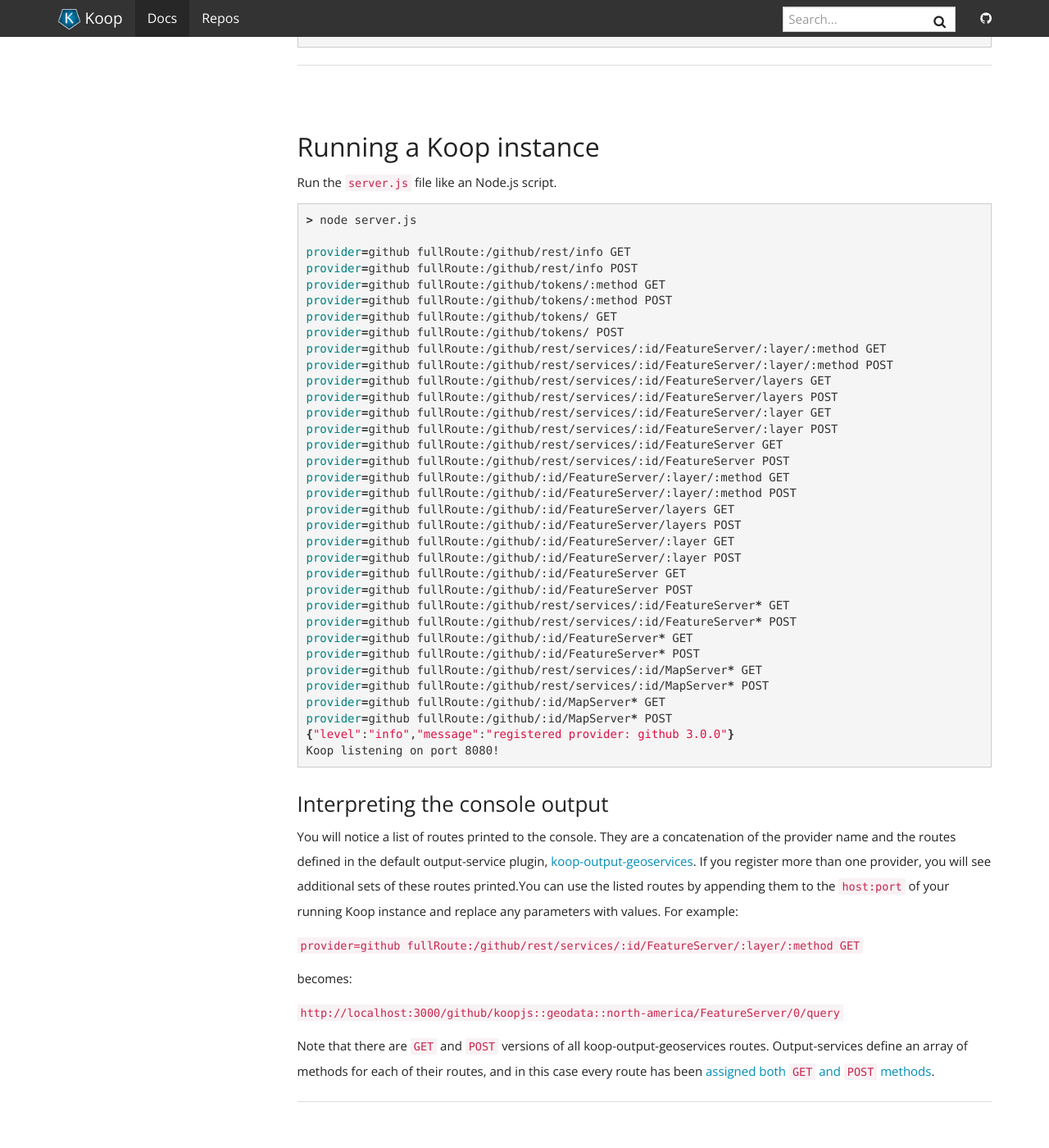
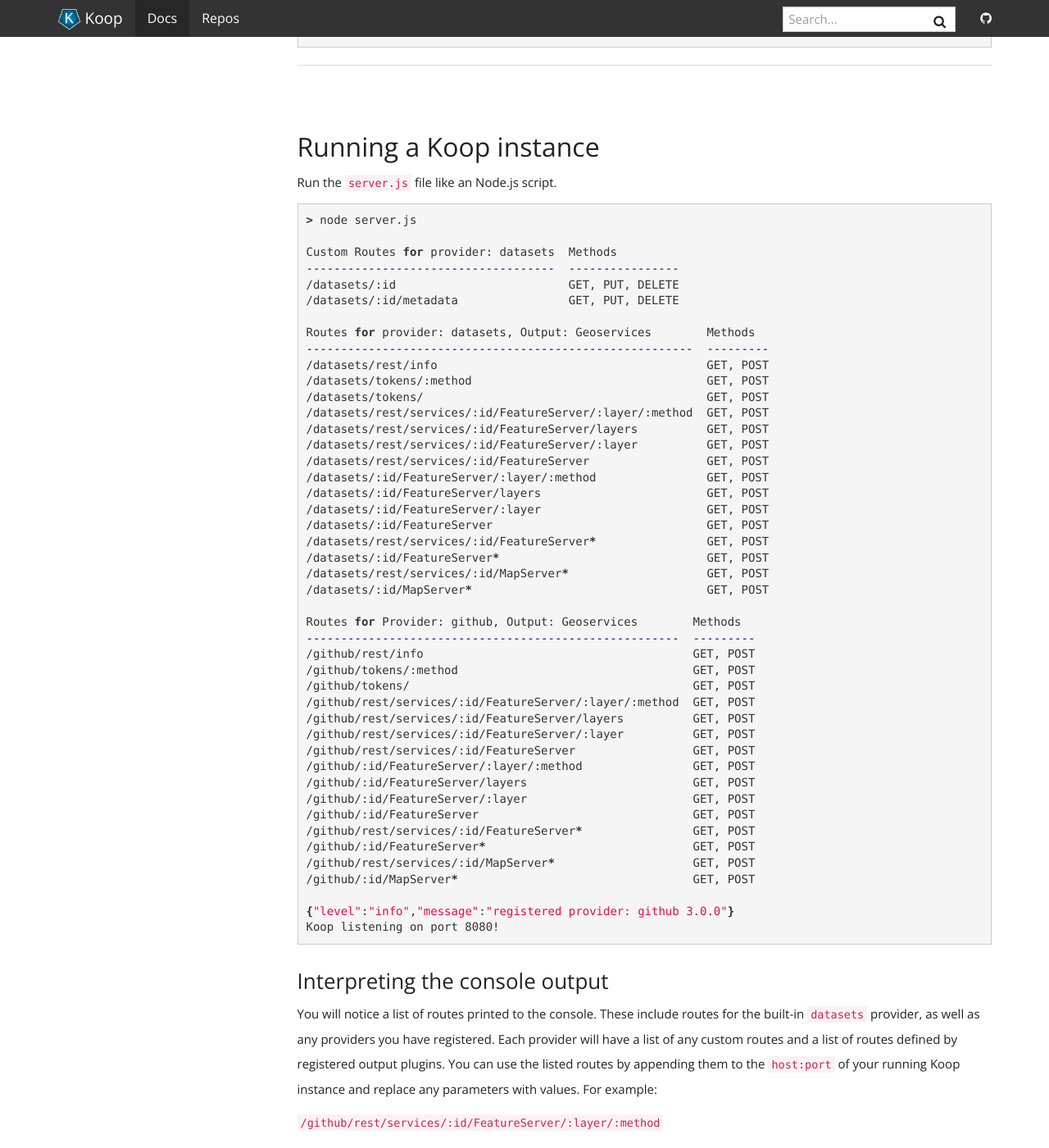
Before and after one commit to koopjs/koopjs.github.io, a Jekyll site: the page built from _docs/usage/koop-core.md, in a window 1280 px wide and 1400 px high, scrolled down 1102 px. Shown: the whole window at 82% size. Built offline with Jekyll 4.4.1, drawn with Linux system fonts in a browser that asks for light colours; nearby versions of some CDN libraries; some of the changed text lies outside the part shown.

Commit message:
Update koop-core doc to note default compression and how to disable.  Also update terminal output examples.

````diff
--- a/_docs/usage/koop-core.md
+++ b/_docs/usage/koop-core.md
@@ -58,44 +58,55 @@
 ```bash
 > node server.js
 
-provider=github fullRoute:/github/rest/info GET
-provider=github fullRoute:/github/rest/info POST
-provider=github fullRoute:/github/tokens/:method GET
-provider=github fullRoute:/github/tokens/:method POST
-provider=github fullRoute:/github/tokens/ GET
-provider=github fullRoute:/github/tokens/ POST
-provider=github fullRoute:/github/rest/services/:id/FeatureServer/:layer/:method GET
-provider=github fullRoute:/github/rest/services/:id/FeatureServer/:layer/:method POST
-provider=github fullRoute:/github/rest/services/:id/FeatureServer/layers GET
-provider=github fullRoute:/github/rest/services/:id/FeatureServer/layers POST
-provider=github fullRoute:/github/rest/services/:id/FeatureServer/:layer GET
-provider=github fullRoute:/github/rest/services/:id/FeatureServer/:layer POST
-provider=github fullRoute:/github/rest/services/:id/FeatureServer GET
-provider=github fullRoute:/github/rest/services/:id/FeatureServer POST
-provider=github fullRoute:/github/:id/FeatureServer/:layer/:method GET
-provider=github fullRoute:/github/:id/FeatureServer/:layer/:method POST
-provider=github fullRoute:/github/:id/FeatureServer/layers GET
-provider=github fullRoute:/github/:id/FeatureServer/layers POST
-provider=github fullRoute:/github/:id/FeatureServer/:layer GET
-provider=github fullRoute:/github/:id/FeatureServer/:layer POST
-provider=github fullRoute:/github/:id/FeatureServer GET
-provider=github fullRoute:/github/:id/FeatureServer POST
-provider=github fullRoute:/github/rest/services/:id/FeatureServer* GET
-provider=github fullRoute:/github/rest/services/:id/FeatureServer* POST
-provider=github fullRoute:/github/:id/FeatureServer* GET
-provider=github fullRoute:/github/:id/FeatureServer* POST
-provider=github fullRoute:/github/rest/services/:id/MapServer* GET
-provider=github fullRoute:/github/rest/services/:id/MapServer* POST
-provider=github fullRoute:/github/:id/MapServer* GET
-provider=github fullRoute:/github/:id/MapServer* POST
+Custom Routes for provider: datasets  Methods
+------------------------------------  ----------------
+/datasets/:id                         GET, PUT, DELETE
+/datasets/:id/metadata                GET, PUT, DELETE
+
+Routes for provider: datasets, Output: Geoservices        Methods
+--------------------------------------------------------  ---------
+/datasets/rest/info                                       GET, POST
+/datasets/tokens/:method                                  GET, POST
+/datasets/tokens/                                         GET, POST
+/datasets/rest/services/:id/FeatureServer/:layer/:method  GET, POST
+/datasets/rest/services/:id/FeatureServer/layers          GET, POST
+/datasets/rest/services/:id/FeatureServer/:layer          GET, POST
+/datasets/rest/services/:id/FeatureServer                 GET, POST
+/datasets/:id/FeatureServer/:layer/:method                GET, POST
+/datasets/:id/FeatureServer/layers                        GET, POST
+/datasets/:id/FeatureServer/:layer                        GET, POST
+/datasets/:id/FeatureServer                               GET, POST
+/datasets/rest/services/:id/FeatureServer*                GET, POST
+/datasets/:id/FeatureServer*                              GET, POST
+/datasets/rest/services/:id/MapServer*                    GET, POST
+/datasets/:id/MapServer*                                  GET, POST
+
+Routes for Provider: github, Output: Geoservices        Methods
+------------------------------------------------------  ---------
+/github/rest/info                                       GET, POST
+/github/tokens/:method                                  GET, POST
+/github/tokens/                                         GET, POST
+/github/rest/services/:id/FeatureServer/:layer/:method  GET, POST
+/github/rest/services/:id/FeatureServer/layers          GET, POST
+/github/rest/services/:id/FeatureServer/:layer          GET, POST
+/github/rest/services/:id/FeatureServer                 GET, POST
+/github/:id/FeatureServer/:layer/:method                GET, POST
+/github/:id/FeatureServer/layers                        GET, POST
+/github/:id/FeatureServer/:layer                        GET, POST
+/github/:id/FeatureServer                               GET, POST
+/github/rest/services/:id/FeatureServer*                GET, POST
+/github/:id/FeatureServer*                              GET, POST
+/github/rest/services/:id/MapServer*                    GET, POST
+/github/:id/MapServer*                                  GET, POST
+
 {"level":"info","message":"registered provider: github 3.0.0"}
 Koop listening on port 8080!
 ```
 
 ### Interpreting the console output
-You will notice a list of routes printed to the console. They are a concatenation of the provider name and the routes defined in the default output-service plugin, [koop-output-geoservices](https://github.com/koopjs/koop-output-geoservices). If you register more than one provider, you will see additional sets of these routes printed.You can use the listed routes by appending them to the `host:port` of your running Koop instance and replace any parameters with values. For example:
+You will notice a list of routes printed to the console. These include routes for the built-in `datasets` provider, as well as any providers you have registered. Each provider will have a list of any custom routes and a list of routes defined by registered output plugins. You can use the listed routes by appending them to the `host:port` of your running Koop instance and replace any parameters with values. For example:
 
-`provider=github fullRoute:/github/rest/services/:id/FeatureServer/:layer/:method GET`
+`/github/rest/services/:id/FeatureServer/:layer/:method`
 
 becomes:
 
@@ -106,9 +117,12 @@
 <hr>
 <br>
 
-## Koop setup options
+## Koop options
 
-#### Route prefixing
+### Disable compression
+As of v3.12.0, Koop adds Express compression by default.  If you do not want Express compression, you can disable it by adding a `disableCompression: true` to your Koop config file.
+
+### Route prefixing
 If needed, you can add a prefix to all of a registered provider's routes.  For example, if you wanted the fragment `/api/v1` prepended to you github provider routes you could register the provider like this:
 
 ```js
@@ -119,39 +133,26 @@
 which results in routes like:
 
 ```bash
-provider=github fullRoute:/api/v1/github/rest/info GET
-provider=github fullRoute:/api/v1/github/rest/info POST
-provider=github fullRoute:/api/v1/github/tokens/:method GET
-provider=github fullRoute:/api/v1/github/tokens/:method POST
-provider=github fullRoute:/api/v1/github/tokens/ GET
-provider=github fullRoute:/api/v1/github/tokens/ POST
-provider=github fullRoute:/api/v1/github/rest/services/:id/FeatureServer/:layer/:method GET
-provider=github fullRoute:/api/v1/github/rest/services/:id/FeatureServer/:layer/:method POST
-provider=github fullRoute:/api/v1/github/rest/services/:id/FeatureServer/layers GET
-provider=github fullRoute:/api/v1/github/rest/services/:id/FeatureServer/layers POST
-provider=github fullRoute:/api/v1/github/rest/services/:id/FeatureServer/:layer GET
-provider=github fullRoute:/api/v1/github/rest/services/:id/FeatureServer/:layer POST
-provider=github fullRoute:/api/v1/github/rest/services/:id/FeatureServer GET
-provider=github fullRoute:/api/v1/github/rest/services/:id/FeatureServer POST
-provider=github fullRoute:/api/v1/github/:id/FeatureServer/:layer/:method GET
-provider=github fullRoute:/api/v1/github/:id/FeatureServer/:layer/:method POST
-provider=github fullRoute:/api/v1/github/:id/FeatureServer/layers GET
-provider=github fullRoute:/api/v1/github/:id/FeatureServer/layers POST
-provider=github fullRoute:/api/v1/github/:id/FeatureServer/:layer GET
-provider=github fullRoute:/api/v1/github/:id/FeatureServer/:layer POST
-provider=github fullRoute:/api/v1/github/:id/FeatureServer GET
-provider=github fullRoute:/api/v1/github/:id/FeatureServer POST
-provider=github fullRoute:/api/v1/github/rest/services/:id/FeatureServer* GET
-provider=github fullRoute:/api/v1/github/rest/services/:id/FeatureServer* POST
-provider=github fullRoute:/api/v1/github/:id/FeatureServer* GET
-provider=github fullRoute:/api/v1/github/:id/FeatureServer* POST
-provider=github fullRoute:/api/v1/github/rest/services/:id/MapServer* GET
-provider=github fullRoute:/api/v1/github/rest/services/:id/MapServer* POST
-provider=github fullRoute:/api/v1/github/:id/MapServer* GET
-provider=github fullRoute:/api/v1/github/:id/MapServer* POST
+Routes for provider: github, Output: Geoservices               Methods
+-------------------------------------------------------------  ---------
+/api/v1/github/rest/info                                       GET, POST
+/api/v1/github/tokens/:method                                  GET, POST
+/api/v1/github/tokens/                                         GET, POST
+/api/v1/github/rest/services/:id/FeatureServer/:layer/:method  GET, POST
+/api/v1/github/rest/services/:id/FeatureServer/layers          GET, POST
+/api/v1/github/rest/services/:id/FeatureServer/:layer          GET, POST
+/api/v1/github/rest/services/:id/FeatureServer                 GET, POST
+/api/v1/github/:id/FeatureServer/:layer/:method                GET, POST
+/api/v1/github/:id/FeatureServer/layers                        GET, POST
+/api/v1/github/:id/FeatureServer/:layer                        GET, POST
+/api/v1/github/:id/FeatureServer                               GET, POST
+/api/v1/github/rest/services/:id/FeatureServer*                GET, POST
+/api/v1/github/:id/FeatureServer*                              GET, POST
+/api/v1/github/rest/services/:id/MapServer*                    GET, POST
+/api/v1/github/:id/MapServer*                                  GET, POST
 ```
 
-#### Koop as middleware
+## Koop as middleware
 
 You can also run Koop as [middleware](https://expressjs.com/en/guide/using-middleware.html) in an existing Express server.
 
````
